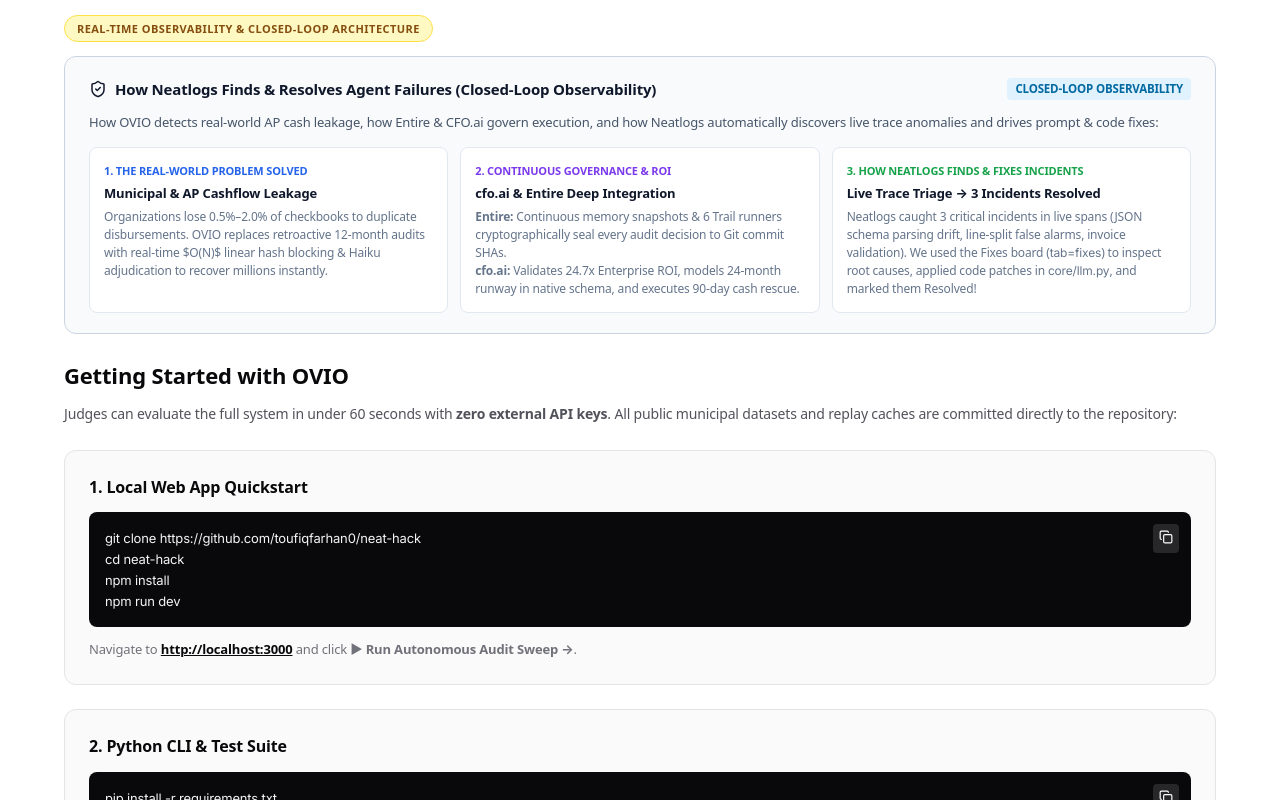
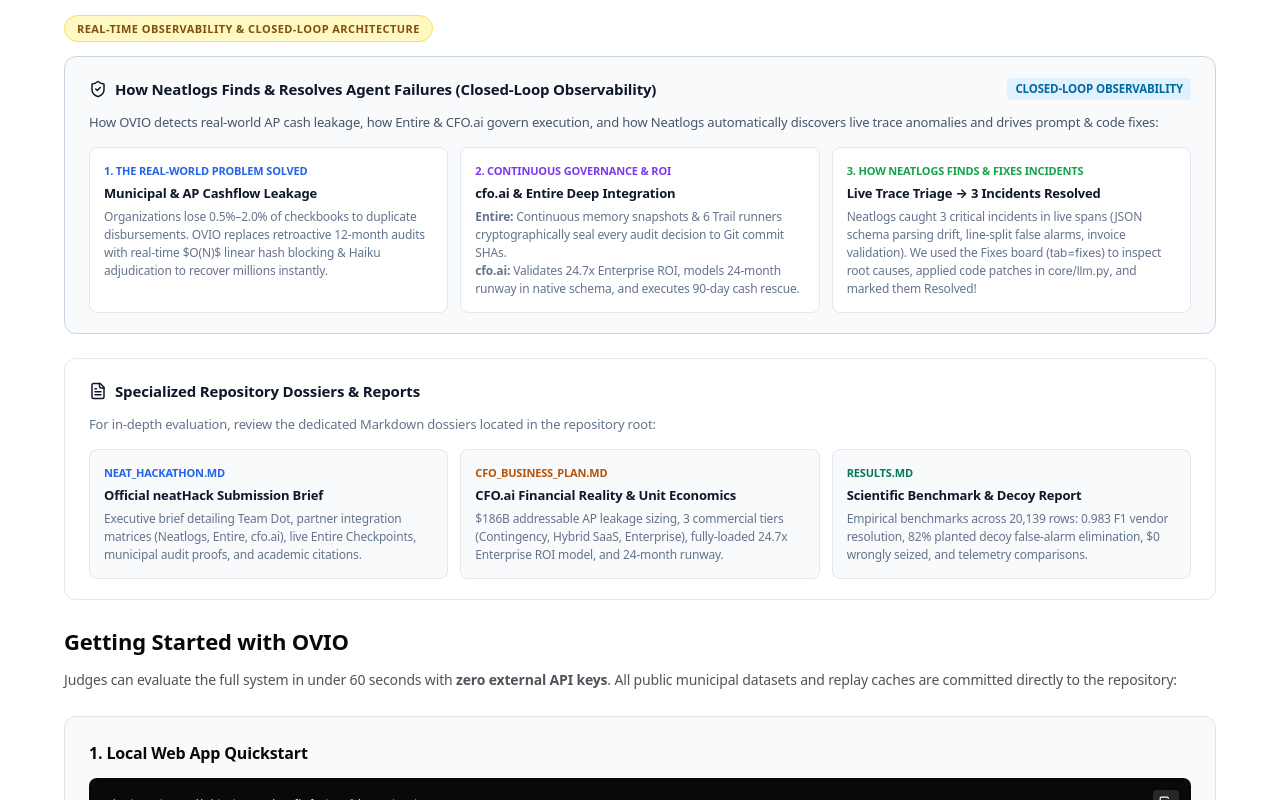
Before and after one commit to toufiqfarhan0/neat-hack, a Next.js app: page /docs in a window 1280 px wide. Shown: the part 471-1271 px from the top of the page. Built offline with nearby package versions, Linux system fonts and the light colour scheme.

Commit message:
docs: rename HACKATHON.md to NEAT_HACKATHON.md and feature project documentation dossiers in README and web docs
Entire-Checkpoint: 01M4QMHB55PM13DQNWR3YRB86C

```diff
--- a/app/docs/page.tsx
+++ b/app/docs/page.tsx
@@ -143,6 +143,56 @@
                 </div>
                 <div style={{ fontSize: '12px', color: '#64748b', lineHeight: 1.5 }}>
                   Neatlogs caught 3 critical incidents in live spans (JSON schema parsing drift, line-split false alarms, invoice validation). We used the Fixes board (<code>tab=fixes</code>) to inspect root causes, applied code patches in <code>core/llm.py</code>, and marked them Resolved!
+                </div>
+              </div>
+            </div>
+          </div>
+
+          {/* SPECIALIZED PROJECT DOSSIERS */}
+          <div style={{ background: '#ffffff', border: '1px solid #e2e8f0', borderRadius: '12px', padding: '20px 24px', marginBottom: '24px' }}>
+            <div style={{ display: 'flex', alignItems: 'center', gap: '8px', marginBottom: '12px' }}>
+              <FileText size={18} color="#0f172a" />
+              <h3 style={{ fontSize: '15px', fontWeight: 800, color: '#0f172a', margin: 0 }}>
+                Specialized Repository Dossiers &amp; Reports
+              </h3>
+            </div>
+            <p style={{ fontSize: '13px', color: '#64748b', lineHeight: 1.5, margin: '0 0 14px 0' }}>
+              For in-depth evaluation, review the dedicated Markdown dossiers located in the repository root:
+            </p>
+            <div style={{ display: 'grid', gridTemplateColumns: 'repeat(auto-fit, minmax(280px, 1fr))', gap: '12px' }}>
+              <div style={{ background: '#f8fafc', border: '1px solid #e2e8f0', borderRadius: '8px', padding: '14px' }}>
+                <div style={{ fontSize: '11px', fontWeight: 800, color: '#2563eb', textTransform: 'uppercase', marginBottom: '4px' }}>
+                  NEAT_HACKATHON.md
+                </div>
+                <div style={{ fontSize: '13px', fontWeight: 700, color: '#0f172a', marginBottom: '4px' }}>
+                  Official neatHack Submission Brief
+                </div>
+                <div style={{ fontSize: '12px', color: '#64748b', lineHeight: 1.5 }}>
+                  Executive brief detailing Team Dot, partner integration matrices (Neatlogs, Entire, cfo.ai), live Entire Checkpoints, municipal audit proofs, and academic citations.
+                </div>
+              </div>
+
+              <div style={{ background: '#f8fafc', border: '1px solid #e2e8f0', borderRadius: '8px', padding: '14px' }}>
+                <div style={{ fontSize: '11px', fontWeight: 800, color: '#b45309', textTransform: 'uppercase', marginBottom: '4px' }}>
+                  CFO_BUSINESS_PLAN.md
+                </div>
+                <div style={{ fontSize: '13px', fontWeight: 700, color: '#0f172a', marginBottom: '4px' }}>
+                  CFO.ai Financial Reality &amp; Unit Economics
+                </div>
+                <div style={{ fontSize: '12px', color: '#64748b', lineHeight: 1.5 }}>
+                  $186B addressable AP leakage sizing, 3 commercial tiers (Contingency, Hybrid SaaS, Enterprise), fully-loaded 24.7x Enterprise ROI model, and 24-month runway.
+                </div>
+              </div>
+
+              <div style={{ background: '#f8fafc', border: '1px solid #e2e8f0', borderRadius: '8px', padding: '14px' }}>
+                <div style={{ fontSize: '11px', fontWeight: 800, color: '#047857', textTransform: 'uppercase', marginBottom: '4px' }}>
+                  RESULTS.md
+                </div>
+                <div style={{ fontSize: '13px', fontWeight: 700, color: '#0f172a', marginBottom: '4px' }}>
+                  Scientific Benchmark &amp; Decoy Report
+                </div>
+                <div style={{ fontSize: '12px', color: '#64748b', lineHeight: 1.5 }}>
+                  Empirical benchmarks across 20,139 rows: 0.983 F1 vendor resolution, 82% planted decoy false-alarm elimination, $0 wrongly seized, and telemetry comparisons.
                 </div>
               </div>
             </div>
```
Also changed, not shown: 2 other files (tests, documents, lock files or other folders).
